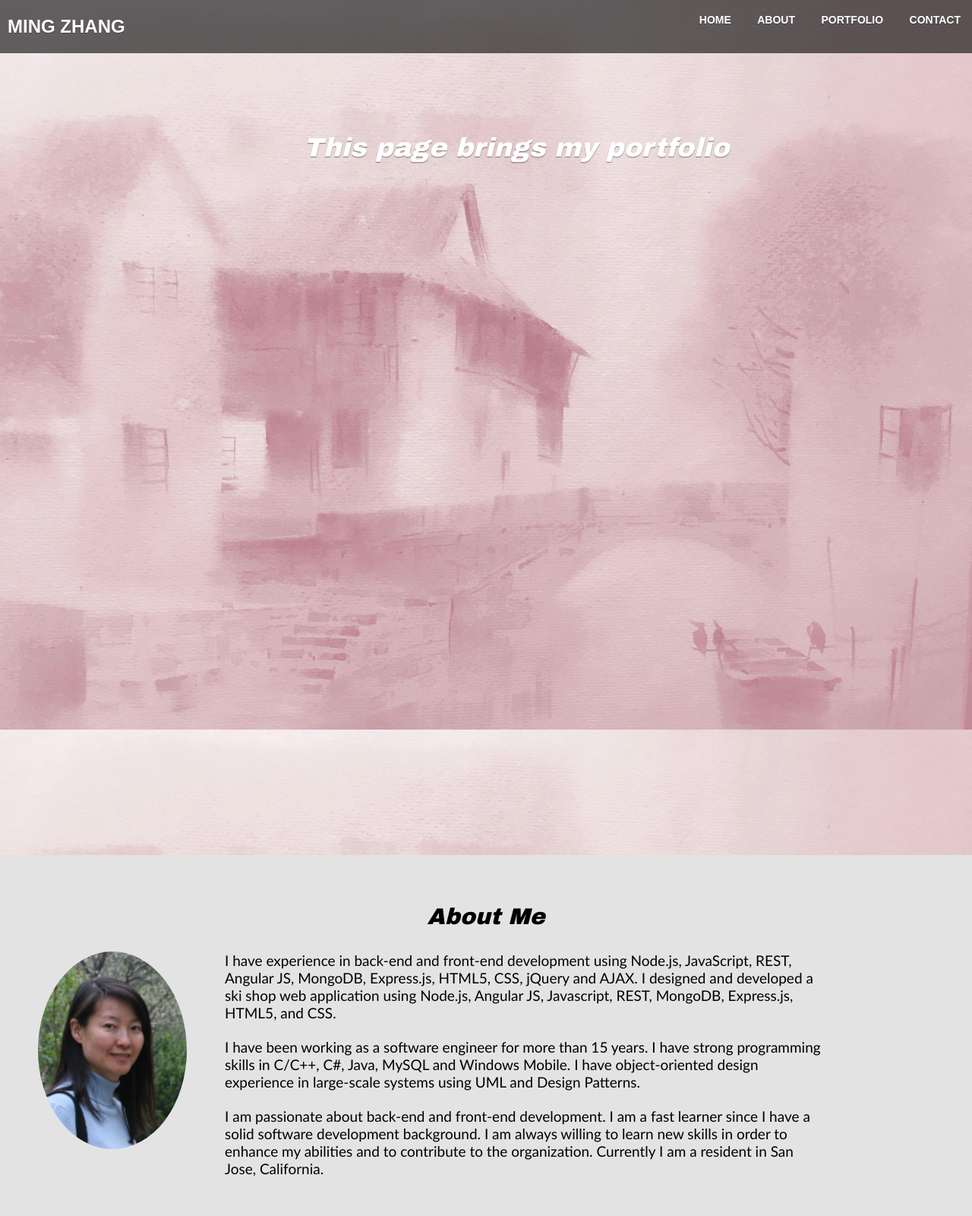
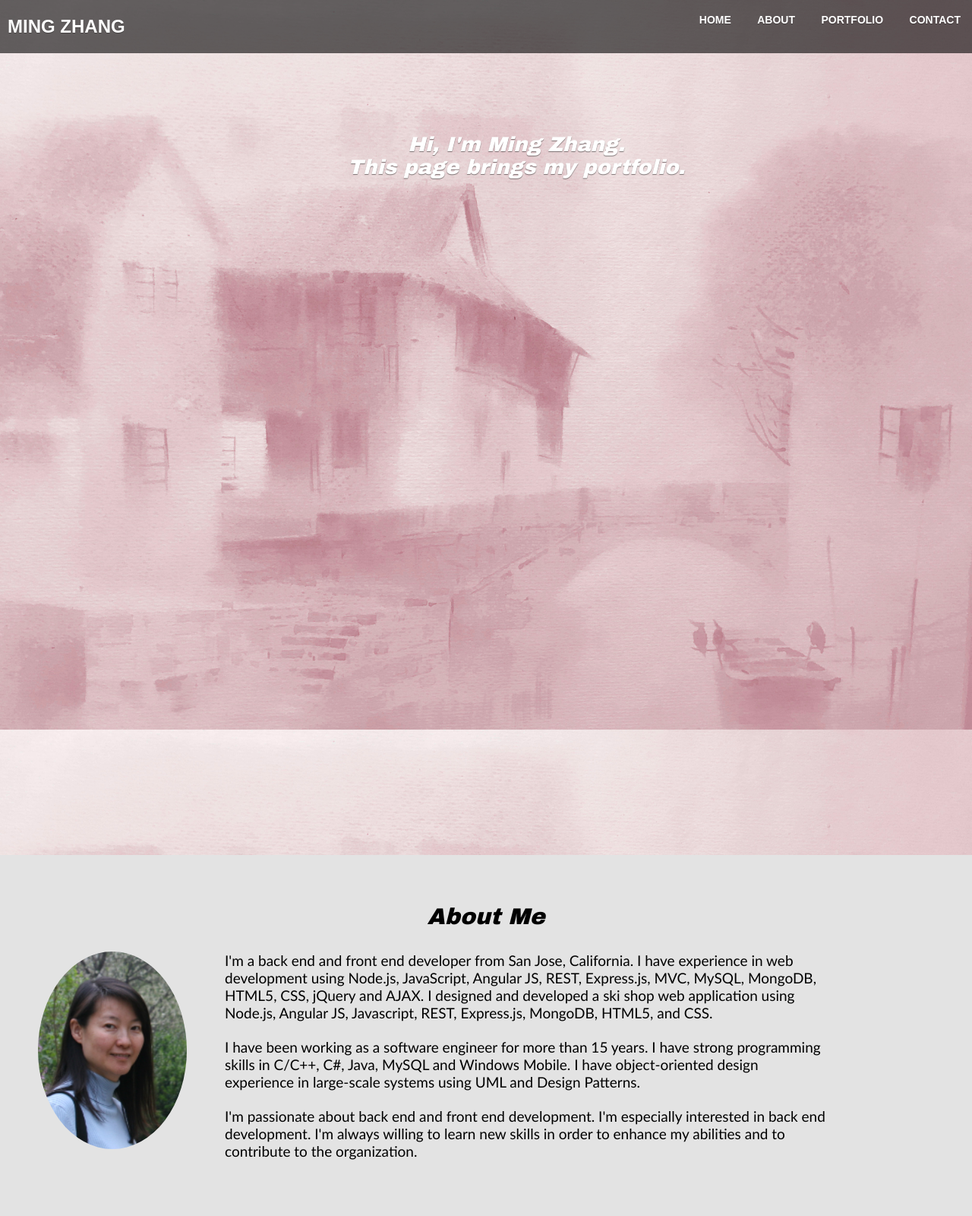
Before and after one commit to mmingzhang/mingz-portfolio, a plain HTML site: page index.html in a window 1280 px wide. Shown: the top 1600 px of the page at 76% size. Drawn offline with Linux system fonts and the light colour scheme.

Commit message:
Update file

```diff
--- a/index.html
+++ b/index.html
@@ -22,7 +22,8 @@
         </nav>
         <div id="home" class="content">
             <div class="home">
-                <h1>This page brings my portfolio<br></h1>
+                <p>Hi, I'm Ming Zhang.</p>
+                <p>This page brings my portfolio.</p><br>
             </div>
         </div>
         <!-- about Start -->
@@ -31,7 +32,7 @@
                 <p class="heading">About Me</p>
                 <img class="about-img"  src="images/ming.png">
                 <p class="about-text">
-                    I have experience in back-end and front-end development using Node.js, JavaScript, REST, Angular JS, MongoDB, Express.js, HTML5, CSS, jQuery and AJAX. I designed and developed a ski shop web application using Node.js, Angular JS, Javascript, REST, MongoDB, Express.js, HTML5, and CSS.
+                    I'm a back end and front end developer from San Jose, California. I have experience in web development using Node.js, JavaScript, Angular JS, REST, Express.js, MVC, MySQL, MongoDB, HTML5, CSS, jQuery and AJAX. I designed and developed a ski shop web application using Node.js, Angular JS, Javascript, REST, Express.js, MongoDB, HTML5, and CSS.
                 </p>
                 <br>
                 <p class="about-text">
@@ -39,7 +40,7 @@
                 </p>
                 <br>
                 <p class="about-text">
-                    I am passionate about back-end and front-end development. I am a fast learner since I have a solid software development background. I am always willing to learn new skills in order to enhance my abilities and to contribute to the organization. Currently I am a resident in San Jose, California.
+                    I'm passionate about back end and front end development. I'm especially interested in back end development. I'm always willing to learn new skills in order to enhance my abilities and to contribute to the organization.
                 </p>
             </div>
         </div>
@@ -64,7 +65,7 @@
                         </li>
                         <li>
                             <a href="https://github.com/mmingzhang/mean-testing-todo" target="_blank">
-                                <span class="description">Shopping List using Node JS, AngularJS and Mocha</span>
+                                <span class="description">Shopping List using Node JS, MongoDB, Angular JS and Mocha</span>
                                 <img src="images/portfolio/shoplist.png" />
                             </a>
                         </li>
```
Also changed, not shown: css/style.css (+1 -11 lines).
